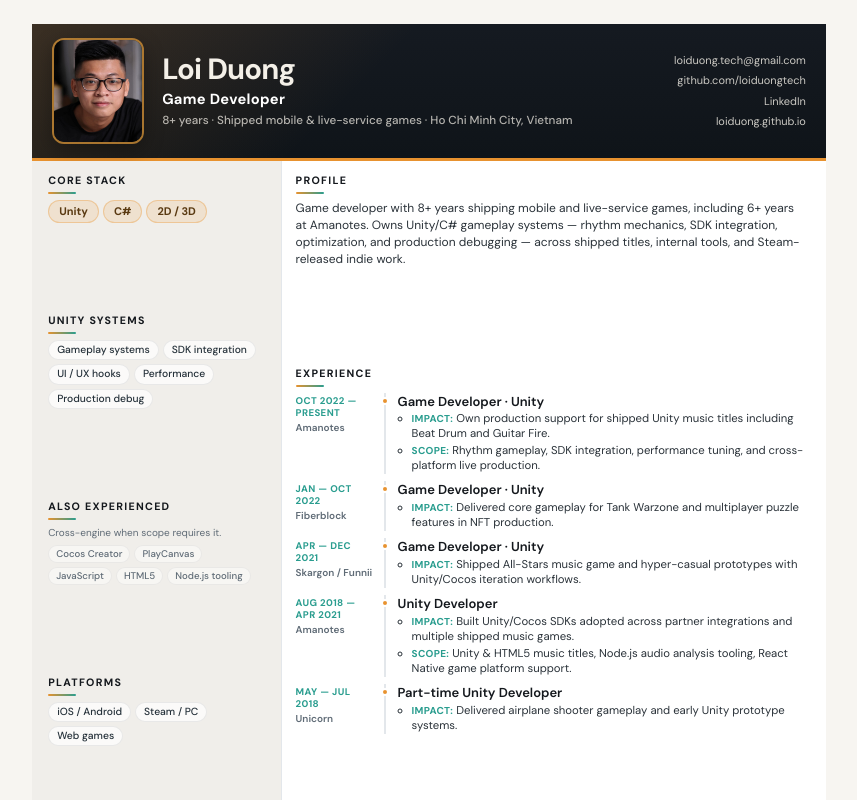
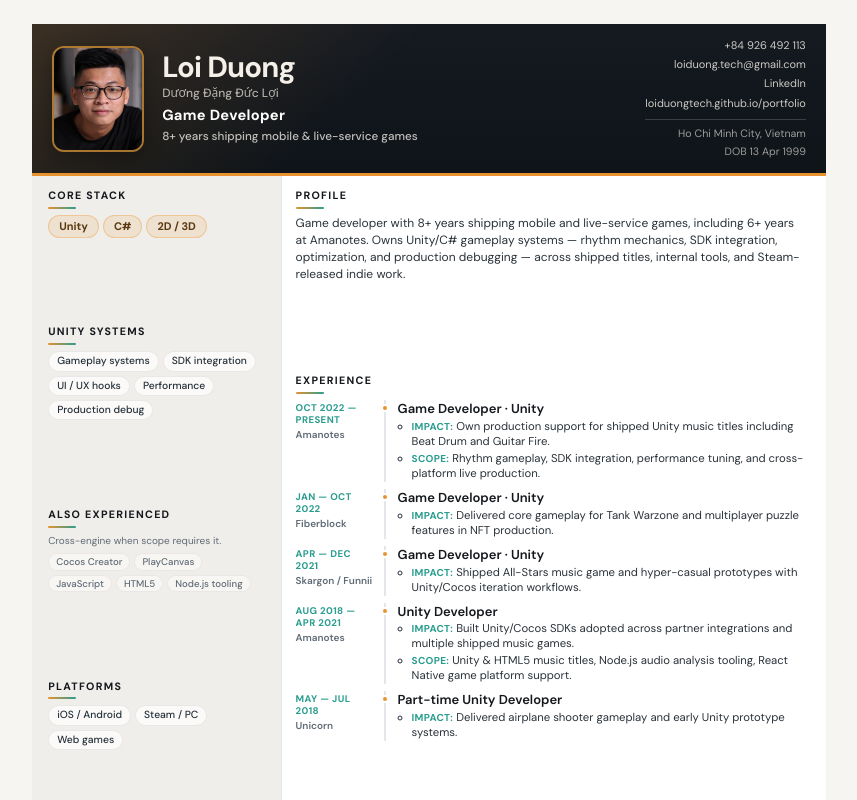
Before and after one commit to loiduongtech/portfolio, a website: page cv/cv.html in a window 1280 px wide. Shown: the top 800 px of the page, without its empty margins (211-1068 px from the left). Drawn offline with Linux system fonts and the light colour scheme.

Commit message:
[Dev] Update cv

```diff
--- a/cv/build.mjs
+++ b/cv/build.mjs
@@ -5,7 +5,7 @@ import path from "node:path";
 const __dirname = path.dirname(fileURLToPath(import.meta.url));
 
 const outputs = [
-  { html: "cv.html", pdf: "cv.pdf" },
+  { html: "cv.html", pdf: "loi-duong-cv.pdf" },
   { html: "cv-ats.html", pdf: "cv-ats.pdf", css: "cv-ats.css" },
 ];
 
--- a/cv/cv.css
+++ b/cv/cv.css
@@ -95,28 +95,47 @@ ol {
 }
 
 .cv-title {
-  margin: 4px 0 0;
+  margin: 3px 0 0;
   color: #fff;
   font-size: 11pt;
   font-weight: 700;
   letter-spacing: 0.02em;
 }
 
+.cv-legal-name {
+  margin: 2px 0 0;
+  color: rgba(244, 240, 232, 0.7);
+  font-size: 9pt;
+  font-weight: 500;
+}
+
 .cv-subtitle {
-  margin: 3px 0 0;
-  color: rgba(244, 240, 232, 0.72);
+  margin: 4px 0 0;
+  color: rgba(244, 240, 232, 0.78);
   font-size: 8.75pt;
   font-weight: 500;
+  line-height: 1.35;
 }
 
 .cv-contact {
   display: grid;
-  gap: 5px;
+  gap: 4px;
   list-style: none;
   max-width: 210px;
   font-size: 8.25pt;
   color: rgba(244, 240, 232, 0.82);
   text-align: right;
+}
+
+.cv-contact-divider {
+  height: 1px;
+  margin: 4px 0 2px;
+  background: rgba(244, 240, 232, 0.18);
+}
+
+.cv-contact-meta {
+  color: rgba(244, 240, 232, 0.62);
+  font-size: 8pt;
 }
 
 .cv-contact a:hover {
--- a/cv/cv.html
+++ b/cv/cv.html
@@ -3,7 +3,7 @@
   <head>
     <meta charset="utf-8">
     <meta name="viewport" content="width=device-width, initial-scale=1">
-    <title>Loi Duong — Game Developer CV</title>
+    <title>Dương Đặng Đức Lợi (Loi Duong) — Game Developer CV</title>
     <link rel="preconnect" href="https://fonts.googleapis.com">
     <link rel="preconnect" href="https://fonts.gstatic.com" crossorigin>
     <link href="https://fonts.googleapis.com/css2?family=DM+Sans:ital,opsz,wght@0,9..40,400;0,9..40,500;0,9..40,600;0,9..40,700;1,9..40,400&display=swap" rel="stylesheet">
@@ -12,17 +12,21 @@
   <body>
     <article class="cv">
       <header class="cv-header">
-        <img class="profile-photo" src="assets/profile.png" alt="Loi Duong profile photo" width="92" height="106">
+        <img class="profile-photo" src="assets/profile.png" alt="Dương Đặng Đức Lợi profile photo" width="92" height="106">
         <div class="cv-header-content">
           <h1>Loi Duong</h1>
+          <p class="cv-legal-name">Dương Đặng Đức Lợi</p>
           <p class="cv-title">Game Developer</p>
-          <p class="cv-subtitle">8+ years · Shipped mobile &amp; live-service games · Ho Chi Minh City, Vietnam</p>
+          <p class="cv-subtitle">8+ years shipping mobile &amp; live-service games</p>
         </div>
         <ul class="cv-contact">
+          <li><a href="tel:+84926492113">+84 926 492 113</a></li>
           <li><a href="mailto:loiduong.tech@gmail.com">loiduong.tech@gmail.com</a></li>
-          <li><a href="https://github.com/loiduongtech">github.com/loiduongtech</a></li>
           <li><a href="https://www.linkedin.com/in/loi-duong-9547441b7/">LinkedIn</a></li>
-          <li><a href="https://loiduong.github.io">loiduong.github.io</a></li>
+          <li><a href="https://loiduongtech.github.io/portfolio/">loiduongtech.github.io/portfolio</a></li>
+          <li class="cv-contact-divider" aria-hidden="true"></li>
+          <li class="cv-contact-meta">Ho Chi Minh City, Vietnam</li>
+          <li class="cv-contact-meta">DOB 13 Apr 1999</li>
         </ul>
       </header>
 
```
Also changed, not shown: cv/cv-ats.css (+12 -0 lines), cv/cv-ats.html (+6 -4 lines), cv/cv.md (+5 -3 lines), index.html (+2 -1 lines), README.md, cv/README.md, 3 other files.
